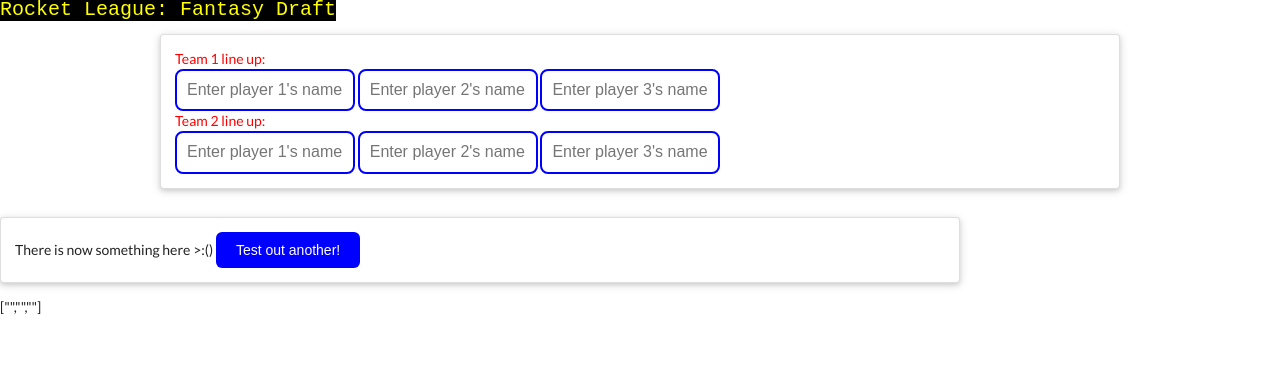
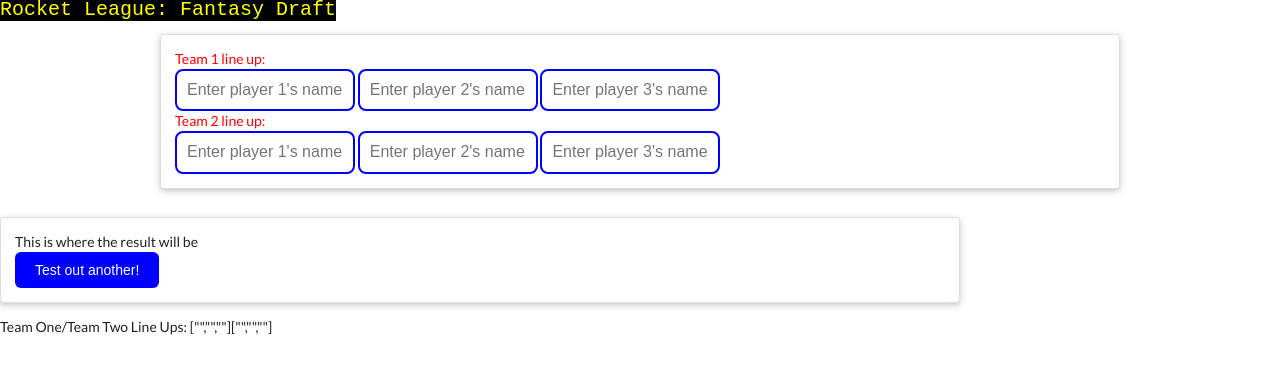
Before and after one commit to thbr4/gitFolder, a plain HTML site: page index.html in a window 1280 px wide. Both pictures are taken after a click on the button "Test Out Line Up!". Drawn offline with nearby package versions, Linux system fonts and the light colour scheme.

Commit message:
Present Team One/Two line ups

```diff
--- a/index.html
+++ b/index.html
@@ -83,11 +83,11 @@
             <button id = "lineUpTest" stlye = "margin_left">Test Out Line Up!</button>
         </div>
         <div class = "ui raised segment" id = "results" style = "width:75%; margin-left: auto; margin-right: auto; display: none">
-            There is now something here >:()
+            This is where the result will be <br>
             <button id = "redo"> Test out another! </button>
         </div>
         <div>
-            <div id = "storedData" style="display:none;"> This Should change </div>
+             Team One/Team Two Line Ups: <div id = "storedData" style="display:none;"> This Should change </div>
         </div>
     </body>
     <!-- Start of JS code -->
@@ -127,8 +127,9 @@
         // display data for debugging purposes
         function displayData()
         {
-            const savedData = localStorage.getItem('teamOne');
-            document.getElementById('storedData').innerText = savedData;
+            const savedTeamOne = localStorage.getItem('teamOne');
+            const savedTeamTwo = localStorage.getItem('teamTwo');
+            document.getElementById('storedData').innerText = savedTeamOne + savedTeamTwo;
         }
         // show the results of the line ups
         function showResults()
```
